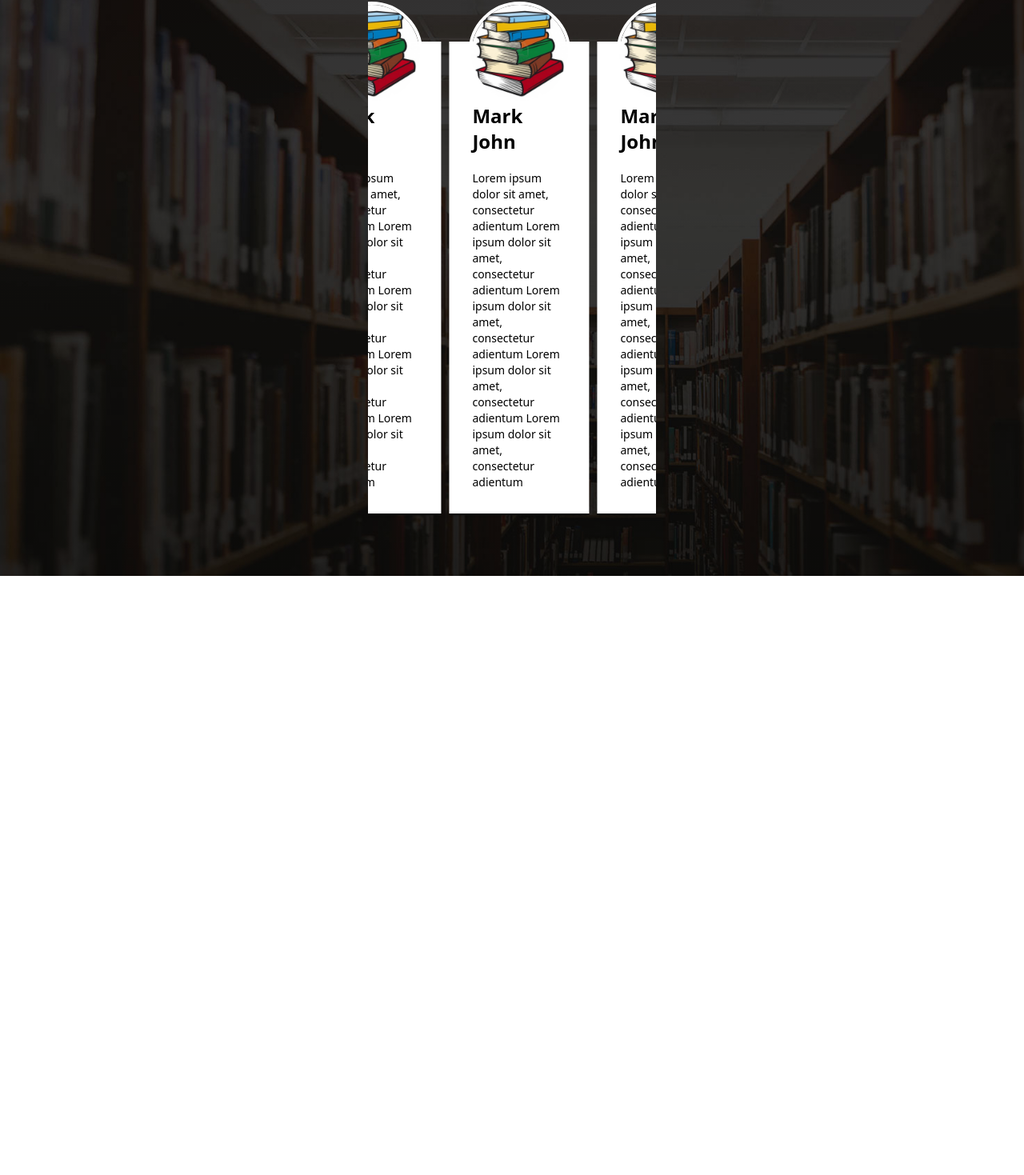
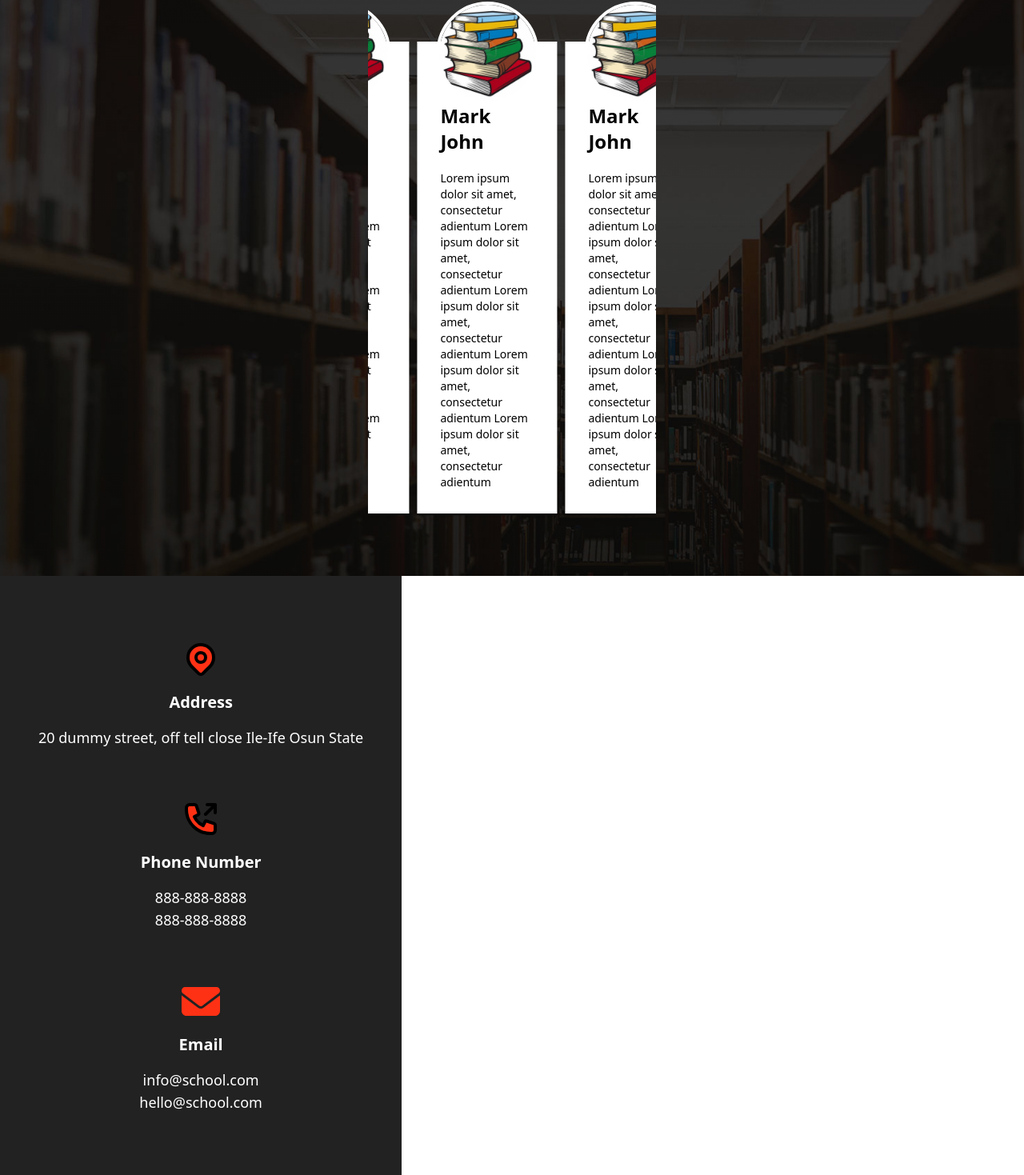
Before and after one commit to Sijibomii/school, a Next.js app: page / in a window 1280 px wide. Shown: the part 4054-5523 px from the top of the page at 80% size. Before the commit the page ends 4774 px from the top, so only its background shows below. Built offline with nearby package versions, Linux system fonts and the light colour scheme.

Commit message:
info section

```diff
--- /dev/null
+++ b/components/Footer.js
@@ -0,0 +1,9 @@
+import React from 'react'
+
+const Footer = () => {
+  return (
+    <div>Footer</div>
+  )
+}
+
+export default Footer
--- a/components/Info.js
+++ b/components/Info.js
@@ -2,16 +2,29 @@ import React from 'react'
 
 const Info = () => {
   return (
-    <div className='info-con'>
-      <div className='info-con-inner'>
-        <div className='info-1'>
-
+    <div className='info-con flex'>
+      <div className='info-con-inner flex flex-col bg-[#222] p-4 py-12'>
+        <div className='info-1 flex flex-col p-8 items-center'>
+          <svg xmlns="http://www.w3.org/2000/svg" class="h-12 w-12 " fill="#ff3115" viewBox="0 0 24 24" stroke="currentColor" stroke-width="2">
+            <path stroke-linecap="round" stroke-linejoin="round" d="M17.657 16.657L13.414 20.9a1.998 1.998 0 01-2.827 0l-4.244-4.243a8 8 0 1111.314 0z" />
+            <path stroke-linecap="round" stroke-linejoin="round" d="M15 11a3 3 0 11-6 0 3 3 0 016 0z" />
+          </svg>
+          <h3 className='text-white text-xl text-center font-bold mt-4 mb-4'>Address</h3>
+          <p className='text-white text-center text-lg'>20 dummy street, off tell close Ile-Ife Osun State</p>
         </div>
-        <div className='info-2'>
-
+        <div className='info-2 flex flex-col p-8 items-center'>
+          <svg xmlns="http://www.w3.org/2000/svg" class="h-12 w-12" fill="#ff3115" viewBox="0 0 24 24" stroke="currentColor" stroke-width="2">
+            <path stroke-linecap="round" stroke-linejoin="round" d="M16 3h5m0 0v5m0-5l-6 6M5 3a2 2 0 00-2 2v1c0 8.284 6.716 15 15 15h1a2 2 0 002-2v-3.28a1 1 0 00-.684-.948l-4.493-1.498a1 1 0 00-1.21.502l-1.13 2.257a11.042 11.042 0 01-5.516-5.517l2.257-1.128a1 1 0 00.502-1.21L9.228 3.683A1 1 0 008.279 3H5z" />
+          </svg>
+          <h3 className='text-white text-xl text-center font-bold mt-4 mb-4'>Phone Number</h3>
+          <p className='text-white text-center text-lg'>888-888-8888</p>
+          <p className='text-white text-center text-lg'>888-888-8888</p>
         </div>
-        <div className='info-3'>
-
+        <div className='info-3 flex flex-col p-8 items-center'>
+          <svg xmlns="http://www.w3.org/2000/svg" fill="#ff3115" className="h-12 w-12 bg-none" viewBox="0 0 512 512"><path d="M464 64C490.5 64 512 85.49 512 112C512 127.1 504.9 141.3 492.8 150.4L275.2 313.6C263.8 322.1 248.2 322.1 236.8 313.6L19.2 150.4C7.113 141.3 0 127.1 0 112C0 85.49 21.49 64 48 64H464zM217.6 339.2C240.4 356.3 271.6 356.3 294.4 339.2L512 176V384C512 419.3 483.3 448 448 448H64C28.65 448 0 419.3 0 384V176L217.6 339.2z"/></svg>
+          <h3 className='text-white text-xl text-center font-bold mt-4 mb-4'>Email</h3>
+          <p className='text-white text-center text-lg'>info@school.com</p>
+          <p className='text-white text-center text-lg'>hello@school.com</p>
         </div>
       </div>
     </div>
--- a/components/Testimony.js
+++ b/components/Testimony.js
@@ -2,34 +2,6 @@ import React from 'react'
 
 import Carousel from './carousel';
 const Testimony = () => {
-  const responsive = {
-    0: { items: 1 },
-    568: { items: 1 },
-    1024: { items: 1 },
-  };
-
-  const items =[
-    // <div className='services-item bg-white relative mt-24'>
-    //       <div className='service-icon bb h-32 w-32 absolute text-center flex justify-center z-10'>
-    //         <Image className='bb-img' src={'/bookkks.jpg'} width={150} height={150} />
-    //       </div>
-    //       <div className='service-item flex flex-col items-center p-3 justify-center'>
-    //         <h2 className='text-black text-2xl mb-5 mt-10 font-bold'>Mark John</h2>
-    //         <h2 className='text-black text-sm'>
-    //         Lorem ipsum dolor sit amet, consectetur adientum
-    //         Lorem ipsum dolor sit amet, consectetur adientum
-    //         Lorem ipsum dolor sit amet, consectetur adientum
-    //         Lorem ipsum dolor sit amet, consectetur adientum
-    //         Lorem ipsum dolor sit amet, consectetur adientum
-    //         </h2>
-    //       </div>
-    //   </div>,
-      <div className="item" data-value="1">1</div>,
-      <div className="item" data-value="2">2</div>,
-      <div className="item" data-value="3">3</div>,
-      <div className="item" data-value="4">4</div>,
-      <div className="item" data-value="5">5</div>,
-  ]
 
   return (
    <div className='testimony-con p-4 py-12 flex items-center flex-col'>
```
Also changed, not shown: components/Services.js (line endings or trailing spaces).
